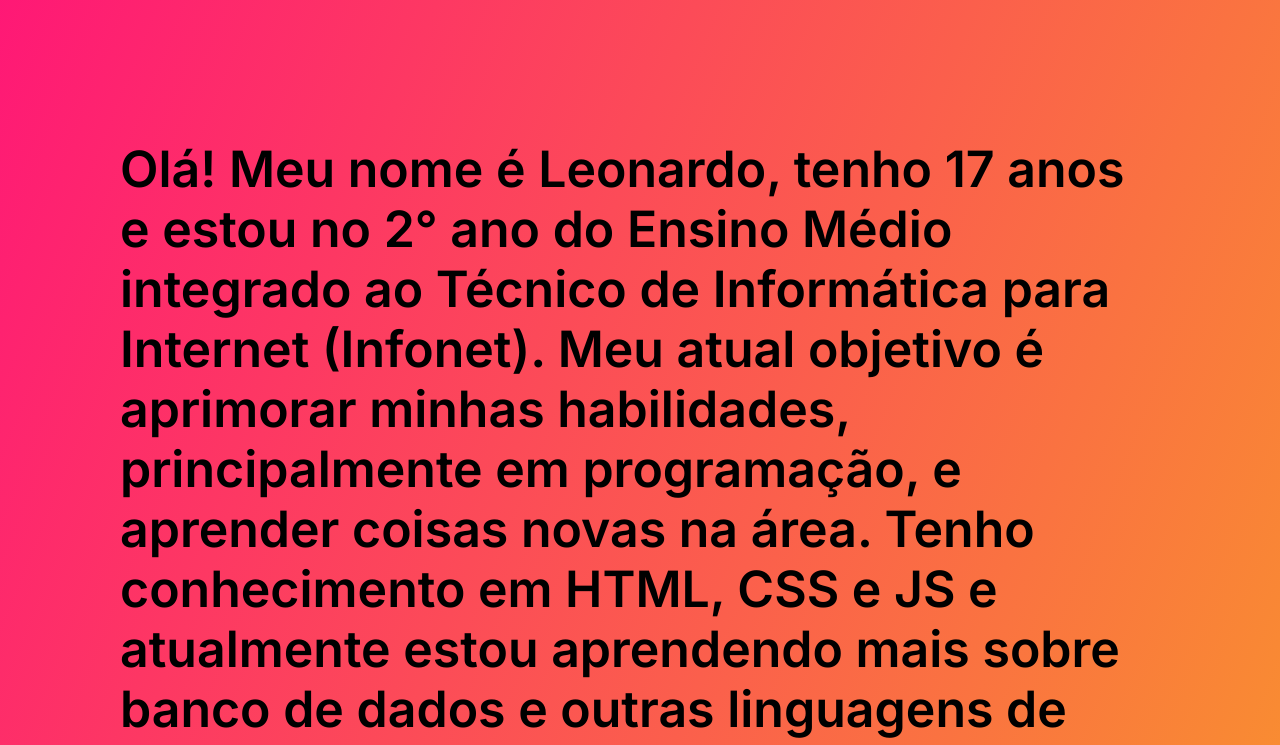
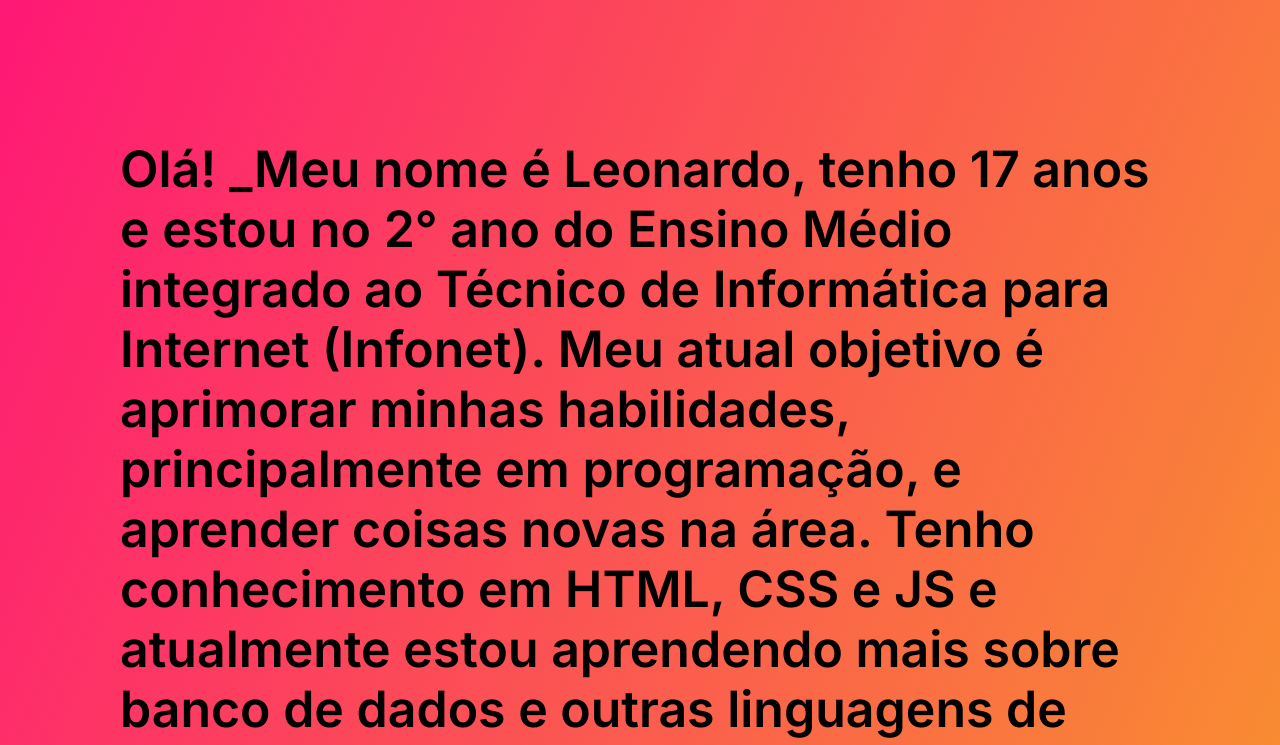
Before and after one commit to LeonardoLisboa-dev/Proj-portf-lio, a plain HTML site: page proj portfolio/index.html in a window 1280 px wide. Shown: the part 780-1525 px from the top of the page. Drawn offline with Linux system fonts and the light colour scheme.

Commit message:
Update index.html

```diff
--- a/proj portfolio/index.html
+++ b/proj portfolio/index.html
@@ -43,7 +43,7 @@
       </div>
   </main>
 
-  <p id="bio">Olá! Meu nome é Leonardo, tenho 17 anos e estou no 2° ano do Ensino Médio integrado ao Técnico de Informática para Internet (Infonet). Meu atual objetivo é aprimorar minhas habilidades, principalmente em programação, e aprender coisas novas na área.
+  <p id="bio">Olá! _Meu nome é Leonardo, tenho 17 anos e estou no 2° ano do Ensino Médio integrado ao Técnico de Informática para Internet (Infonet). Meu atual objetivo é aprimorar minhas habilidades, principalmente em programação, e aprender coisas novas na área.
     Tenho conhecimento em HTML, CSS e JS e atualmente estou aprendendo mais sobre banco de dados e outras linguagens de programação (como Python e PHP). Meus projetos estão na página <a href="meusprojetos.html"><span style="color: #3BFF00; text-decoration: underline;">Meus projetos</span></a>, e eu falo um pouco mais sobre minha experiência com meu curso na página <a href="sobremim.html"><span style="color: #3BFF00; text-decoration: underline;">Sobre mim</span></a>.</p>
 
     <footer>
```
